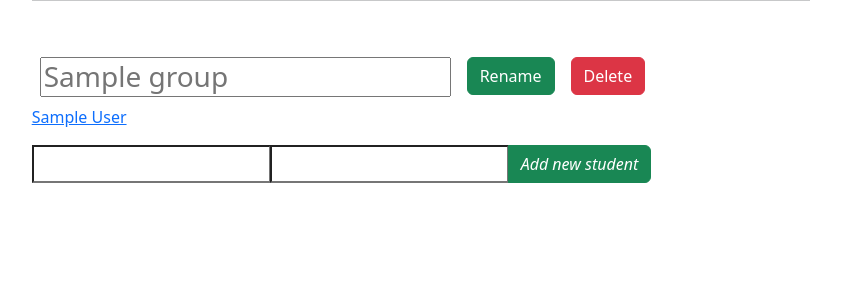
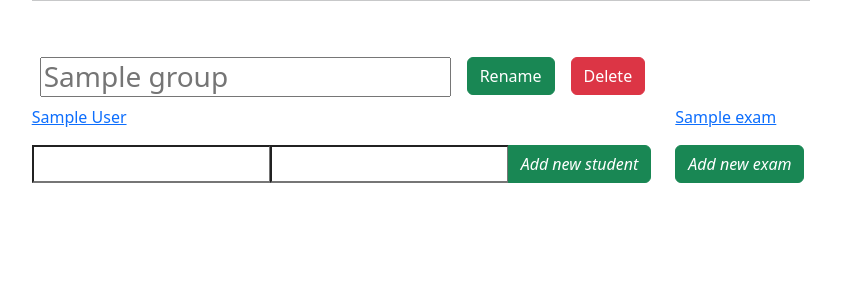
Before and after one commit to JontePonte/StudentResultSaverWeb, a Django app: page /group/1 in a window 1280 px wide. Shown: the part 56-356 px from the top of the page, without its empty margins (259-1100 px from the left). Run offline with Django 4.2, Linux system fonts and the light colour scheme; a user stored in the database is signed in; tables that the repository leaves empty hold one stand-in row (values such as "Sample post"); some libraries are stand-ins or nearby versions.

Commit message:
Added frontend stuff for first exam implementation

```diff
--- a/website/main/forms.py
+++ b/website/main/forms.py
@@ -2,9 +2,12 @@ from django import forms
 
 
 class CreateNewGroup(forms.Form):
-    name = forms.CharField(max_length=200)
+    name = forms.CharField(max_length=100)
 
 
 class CreateNewStudent(forms.Form):
-    first_name= forms.CharField(max_length=200)
-    last_name= forms.CharField(max_length=200)
+    first_name = forms.CharField(max_length=100)
+    last_name = forms.CharField(max_length=100)
+
+class CreateNewExam(forms.Form):
+    name = forms.CharField(max_length=100)
--- a/website/main/templates/main/group.html
+++ b/website/main/templates/main/group.html
@@ -25,6 +25,8 @@
     </div>
 
     <!-- List of students -->
+    <div class="row">
+        <div class="col-auto">
             {% for student in gr.student.all %}
                 <p><a href="/student/{{student.id}}">{{student.first_name}} {{student.last_name}}</a></p>
             {% endfor %}
@@ -38,5 +40,21 @@
                     <button type="submit", name="save_student" value="save_student" class="btn btn-success"><em>Add new student</em></button>
                 </div>
             </form>
+        </div>
+        <div class="col-auto">
+            {% for exam in gr.exam.all %}
+                <p><a href="/exam/{{exam.id}}">{{exam.name}}</a></p>
+            {% endfor %}
+
+            <!-- Add new exam -->
+            <form method="post" name="save_exam" class="form-group">
+                {% csrf_token %}
+                <div class="input-group mb-3">
+                    {{form_new_exam}} <!-- as_table, as_p, as_ul -->
+                    <button type="submit", name="save_exam" value="save_exam" class="btn btn-success"><em>Add new exam</em></button>
+                </div>
+            </form>
+        </div>
+    </div>
 
 {% endblock %}
```
Lines whose indentation alone changed are shown as unchanged.
